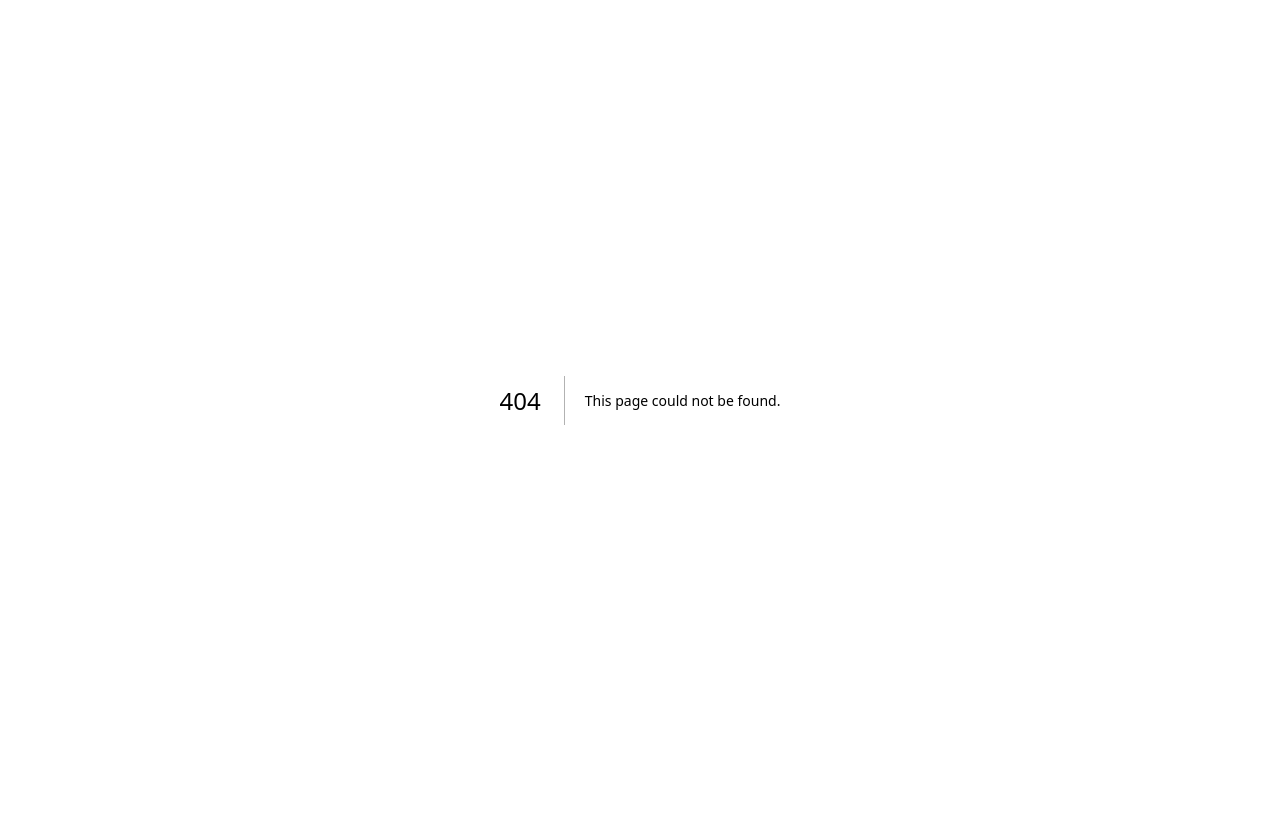
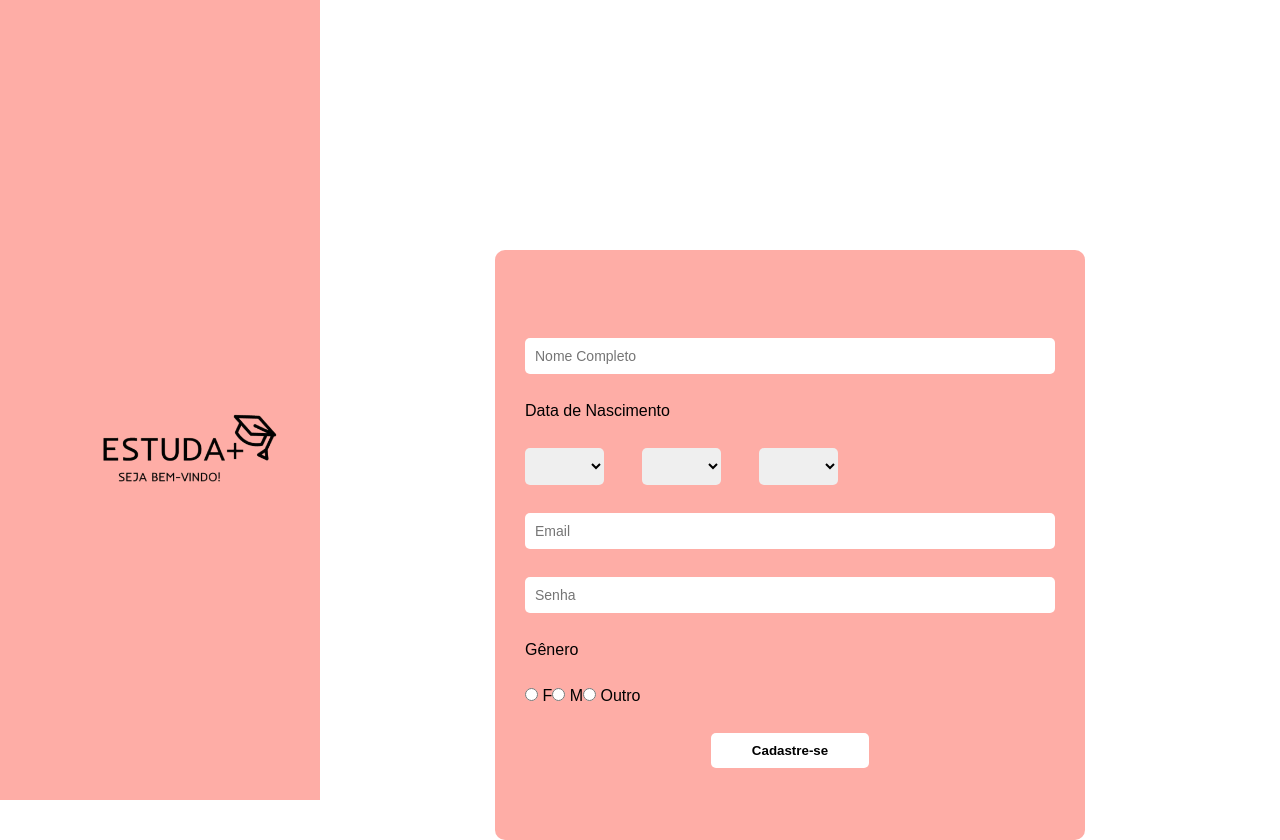
Before and after one commit to emmillykaythe/estuda-mais, a Next.js app: page /cadastro in a window 1280 px wide. Before the commit this address had no page. Before the commit the page ends 800 px from the top, so only its background shows below. Built offline with nearby package versions, Linux system fonts and the light colour scheme.

Commit message:
edição na logo

```diff
--- /dev/null
+++ b/src/app/cadastro/page.js
@@ -0,0 +1,44 @@
+import Image from "next/image";
+import styles from "./page.module.css";
+
+export default function Home() {
+  return (
+    <div className={styles.page}>
+
+    <div className = {styles.abaLateral}>
+        <Image className ={styles.logo} src="/logo-principal.png" width="350" height="350" alt="Logo"/></div>
+
+    <div className={styles.container}>
+    <div className={styles.caixaform} >
+      <input className={styles.input} type="nome" placeholder="Nome Completo" />
+
+    <label className={styles.label}>Data de Nascimento</label>
+    <div className={styles.data}>
+        <select className={styles.campoData}></select>
+        <select className={styles.campoData}></select>
+        <select className={styles.campoData}></select>
+    </div>
+
+      <input className={styles.input} type="email" placeholder="Email" />
+      <input className={styles.input} type="password" placeholder="Senha" />
+
+    <div className={styles.genero}>Gênero</div>
+    <div className={styles.campoGenero}>
+        <label>
+            <input type="radio" name="gênero"/> <span>F</span>
+        </label>
+        <label>
+            <input type="radio" name="gênero"/> <span>M</span>
+        </label>
+        <label>
+             <input type="radio" name="gênero"/> <span>Outro</span>
+        </label>
+    </div>
+
+    <button className={styles.button}>Cadastre-se</button>
+
+    </div>
+    </div>
+    </div>
+    );
+};
--- /dev/null
+++ b/src/app/cadastro/page.module.css
@@ -0,0 +1,71 @@
+.abaLateral {
+  position: fixed;
+  top: 0;
+  left: 0;
+  width: 40vh;
+  height: 100vh;
+  background-color: #FEADA6;
+  z-index: -1;
+}
+
+.logo {
+  filter: sepia(100%);
+  height: auto;
+  margin: 350px auto;
+}
+
+.container {
+  display: flex;  /*define a distancias das caixas de dentro*/
+  flex-direction: column; /*organiza em colunas*/
+  align-items: center; /*coloca os botões no centro*/
+  margin-top: 250px; /*define a altura da caixa completa*/
+  margin-left: 300px; /*traz o container todo para direita*/
+}
+
+.caixaform{
+  background-color: #FEADA6;
+  padding: 30px 30px 15px; /*1º valor = cima; 2º valor = tamanho na direita e na esquerda; 3º valor = tamanho de baixo para cima*/
+  border-radius: 10px; /*arredonda as bordas*/
+  width: 590px; /*define o tamanho das caixas - comprimento*/
+  height: 590px; /*define o tamanho da caixa - altura */
+  display: flex; /*define a distancias das caixas de dentro*/
+  flex-direction: column; /*organiza em colunas*/
+  justify-content: center; /*coloca as caixas no centro*/
+  gap: 28px; /*define a distancia das caixas*/
+}
+
+.input {
+  padding: 10px; /*define o tamanho das caixas - altura*/
+  border: none; /*remove a borda*/
+  border-radius: 5px; /*arredonda as bordas*/
+  font-size: 14px; /*tamanho do texto*/
+  width: 100%; /*define o tamanho das caixas - comprimento*/
+}
+
+
+.button {
+  background-color: #ffffff;
+  border: none; /*remove a borda*/
+  border-radius: 5px; /*arredonda as bordas*/
+  font-weight: bold; /*deixa em negrito*/
+  padding: 10px; /*define o tamanho da caixa - altura*/
+  width: 158px; /*define o tamanho da caixa - comprimento*/
+  margin: 0 auto; /*centraliza o botão no meio*/
+}
+
+.data {
+  display: flex; /*define a distancias das caixas de dentro*/
+  gap: 38px; /*define o espaço entre as caixas*/
+}
+
+.campoData {
+  padding: 10px; /*define o tamanho da caixa*/
+  border: none;
+  border-radius: 5px;
+  width: 79px;   /* Tamanho igual para os campos */
+}
+
+.genero {
+  display: flex; /*define a distancias das caixas de dentro*/
+  gap: 38px; /*define o espaço entre as caixas*/
+}
--- a/src/app/login/page.js
+++ /dev/null
@@ -1 +0,0 @@
-import styles from "./login.module.css";
--- a/src/app/page.module.css
+++ b/src/app/page.module.css
@@ -181,7 +181,6 @@ a.secondary {
   filter: sepia(100%);
   height: auto;
   margin: 350px auto;
-  display: block;
 }
 
 
```
Also changed, not shown: public/logo-inicial.png (deleted), src/app/login/login.module.css (deleted).
